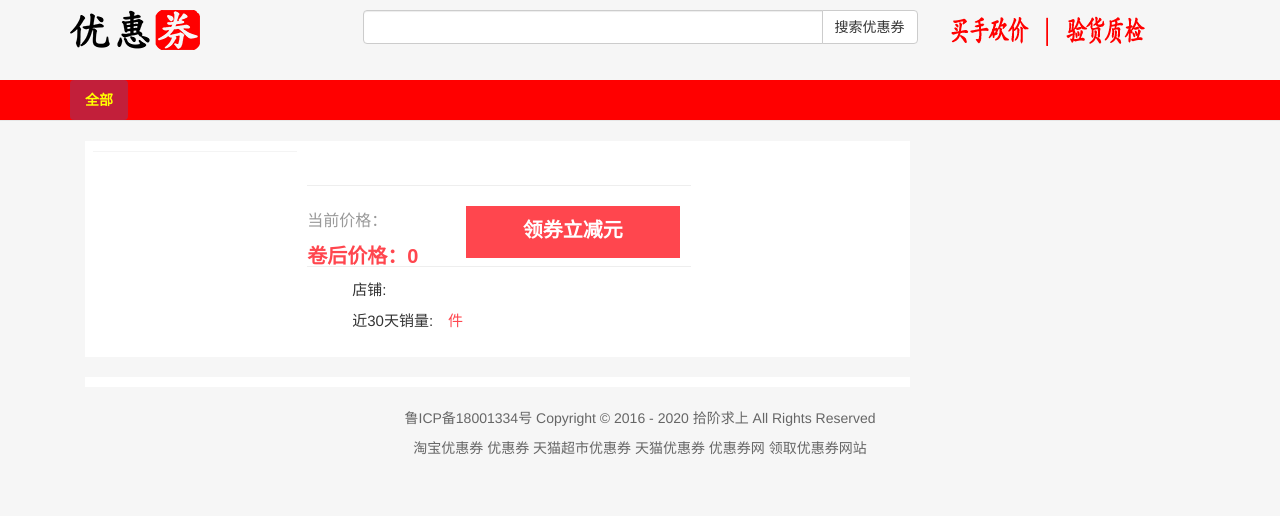
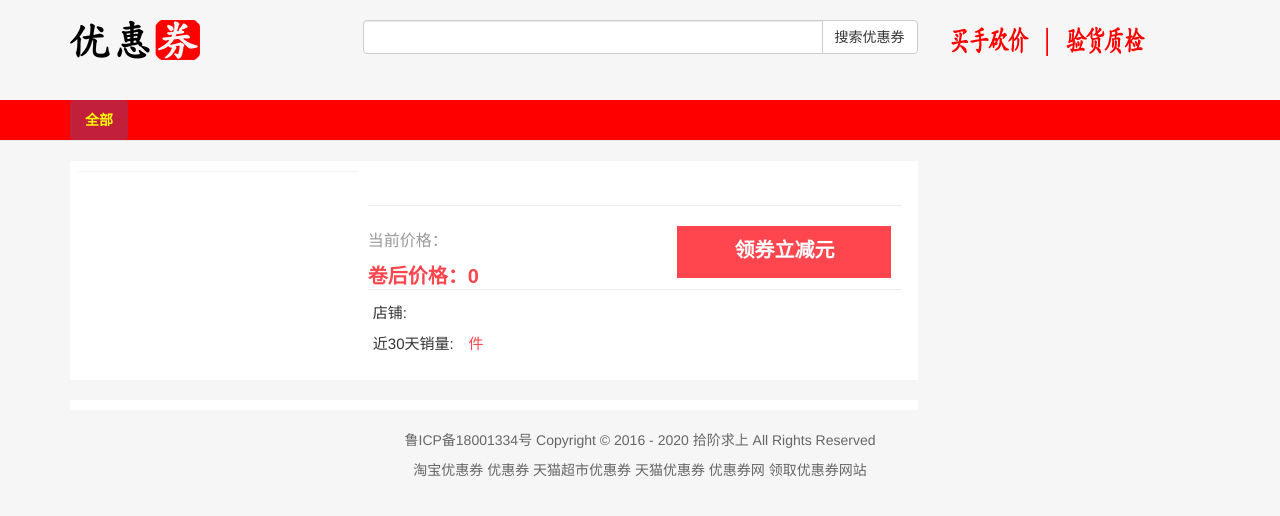
Before and after one commit to pencil123/zhangbanzhuang, a PHP site: the page made by application/views/goods_view.php in a window 1280 px wide. Shown: the top 516 px of the page. Run offline with PHP 8.4, Linux system fonts and the light colour scheme; the template is opened without the code that fills it, so the values that code supplies are empty.

Commit message:
edit goods page

```diff
--- a/application/views/goods_view.php
+++ b/application/views/goods_view.php
@@ -1,21 +1,18 @@
-<div id="wrapper" class="container row">
+<div id="wrapper" class="container">
+	<div class="row">
 		<div class="col-xs-9">
 			<div class="goods-details">
-    <div class="img-area col-xs-3">
+				<div class="img-area col-xs-4">
 					<img src="<?php echo $details->pict_url ?>" alt="<?php echo $details->title ?>" title="<?php echo $details->title ?>" class="img-responsive">
 				</div>
-    <div class="info-area col-xs-6">
+				<div class="info-area col-xs-8">
 					<div class="goods-title">
 						<?php echo $details->short_title ?>
 					</div>
 					<div class="coupon-info">
 						<div class="goods-price-area">
-          <div class="zk-price">
-            当前价格：<?php echo $details->zk_final_price ?>
-          </div>
-          <div class="discounted">
-            卷后价格：<?php echo $details->zk_final_price - $details->coupon_amount ?>
-          </div>
+							<div class="zk-price">当前价格：<?php echo $details->zk_final_price ?></div>
+							<div class="discounted">卷后价格：<?php echo $details->zk_final_price - $details->coupon_amount ?></div>
 						</div>
 						<div class="buy-now">
 							<a href="/jumper/coupon/<?php echo $details->id ?>.html" target="_blank"> 领券立减<?php echo $details->coupon_amount ?>元</a>
@@ -35,9 +32,7 @@
 				<div class="clearfloat"></div>
 			</div>
 			<div class="goods-imgs">
-      <?php foreach($small_imgs as $small_img){
-        echo '<img src="'.$small_img.'" class="img-responsive">';
-    }?>
+				<?php foreach($small_imgs as $small_img){echo '<img src="'.$small_img.'" class="img-responsive">';}?>
 			</div>
 		</div>
 		<div class="col-xs-3 guess-area">
@@ -45,12 +40,11 @@
 			foreach($guess_like->result() as $like){?>
 				<div class="guess">
 					<a href="/goods/info/<?php echo $like->goods_id?>.html">
-				<img src="<?php echo $like->goods_img ?>">
-				<p><?php echo $like->goods_name ?></p>
-			</a>
+						<img src="<?php echo $like->goods_img ?>" class="img-responsive"><p><?php echo $like->goods_name ?></p></a>
 					<div class="clearfloat"></div>
 				</div>
 			<?php }?>
+		</div>
 	</div>
 </div>
 
--- a/assets/index.css
+++ b/assets/index.css
@@ -33,7 +33,7 @@ body {
 /* logo */
 #site-title {
 	padding:10px 0;height:80px;
-	margin: 0 auto;
+	margin: 10px auto;
 	position:relative;
 }
 #site-title .logo {
@@ -260,6 +260,7 @@ body {
 	padding-top: 20px;
 	height: 81px;
 	border-top: 1px solid #eee;
+	margin-bottom: 3px;
 }
 
 .goods-price-area {
@@ -315,6 +316,7 @@ body {
 	border-top: 1px solid #eee;
 }
 .shop-info .itemview {
+	padding-left: 0px;
 	margin-top:2px;
 	margin-left: 5px;
 }
@@ -339,13 +341,14 @@ body {
 	padding-right: 20px;
 	background-color: #FFFFFF;
 }
-.goods-img {
-	margin-bottom: 10px;
+.goods-imgs img {
+	margin: 0 auto;
+	background-color: #0e0e0e;
+	margin-bottom: 5px;
 }
 
-
 .guess-area {
-	margin-left:8px;
+//	margin-left:8px;
 }
 .guess {
 	background-color: #FFFFFF;
```
Lines whose indentation alone changed are shown as unchanged.
